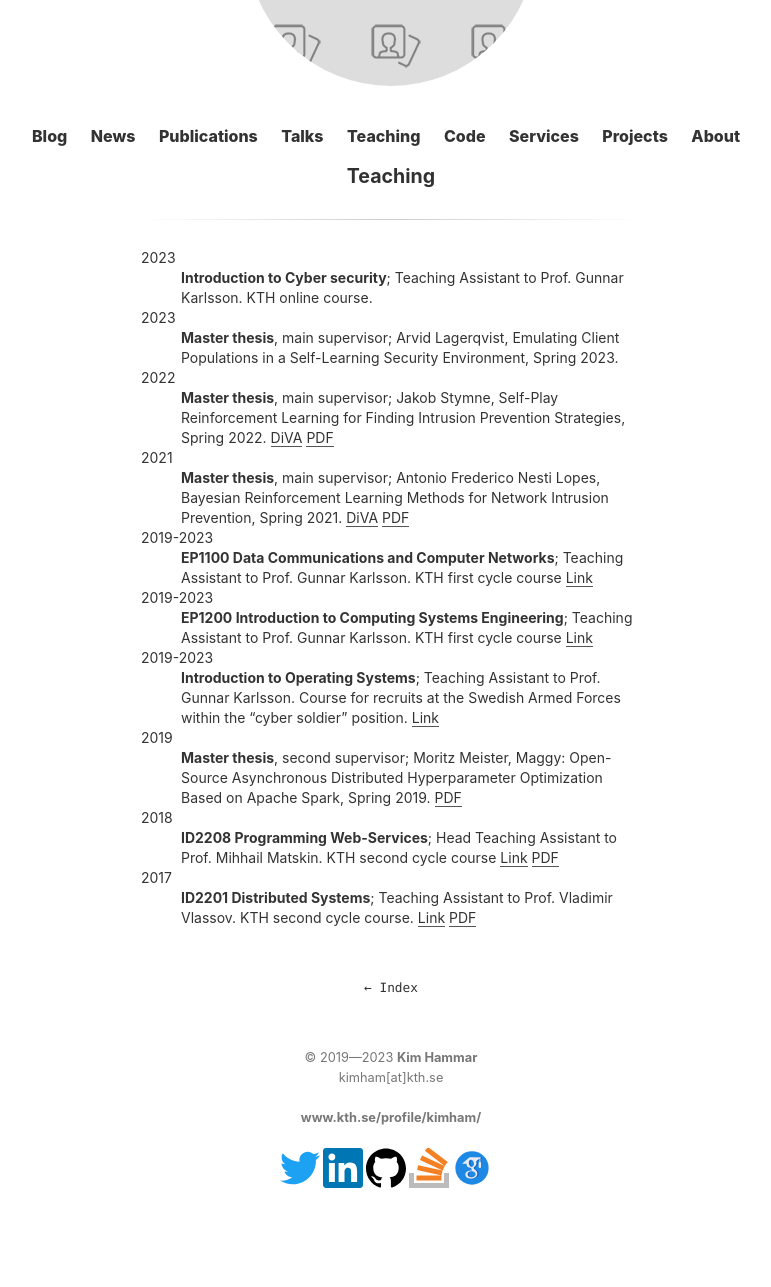
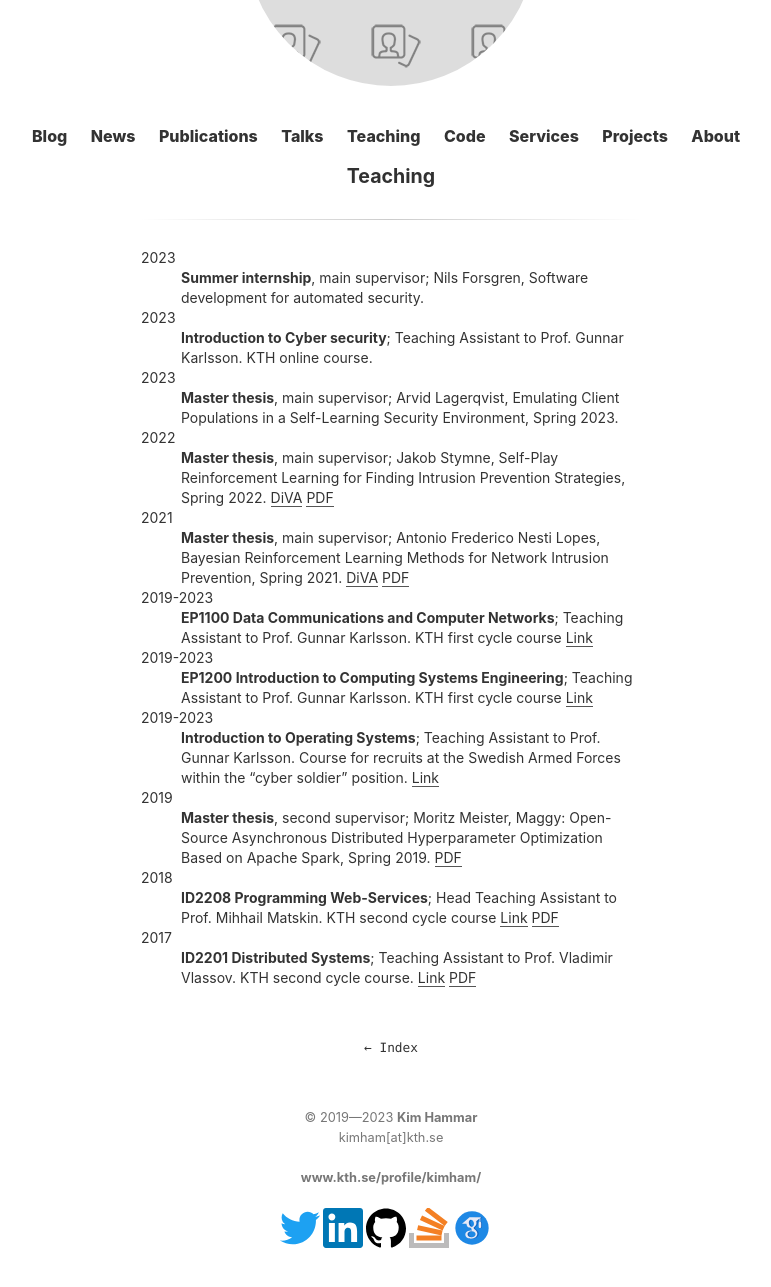
Before and after one commit to Limmen/Limmen.github.io, a Jekyll site: the page built from teaching.md, in a window 1280 px wide, cut to the strip 244-1533 px from the top of the page. Shown: the whole strip, without its empty margins (249-1020 px from the left). Built offline with Jekyll 4.4.1, drawn with Linux system fonts in a browser that asks for light colours; before the commit the page ends 1473 px from its top, so only the background shows below that.

Commit message:
upd teaching

```diff
--- a/teaching.md
+++ b/teaching.md
@@ -2,6 +2,11 @@
 layout: page
 title: Teaching
 ---
+
+2023
+:   **Summer internship**, main supervisor;
+	Nils Forsgren, Software development for automated security.
+
 2023
 :   **Introduction to Cyber security**; Teaching Assistant to Prof. Gunnar Karlsson.
      KTH online course.
```
